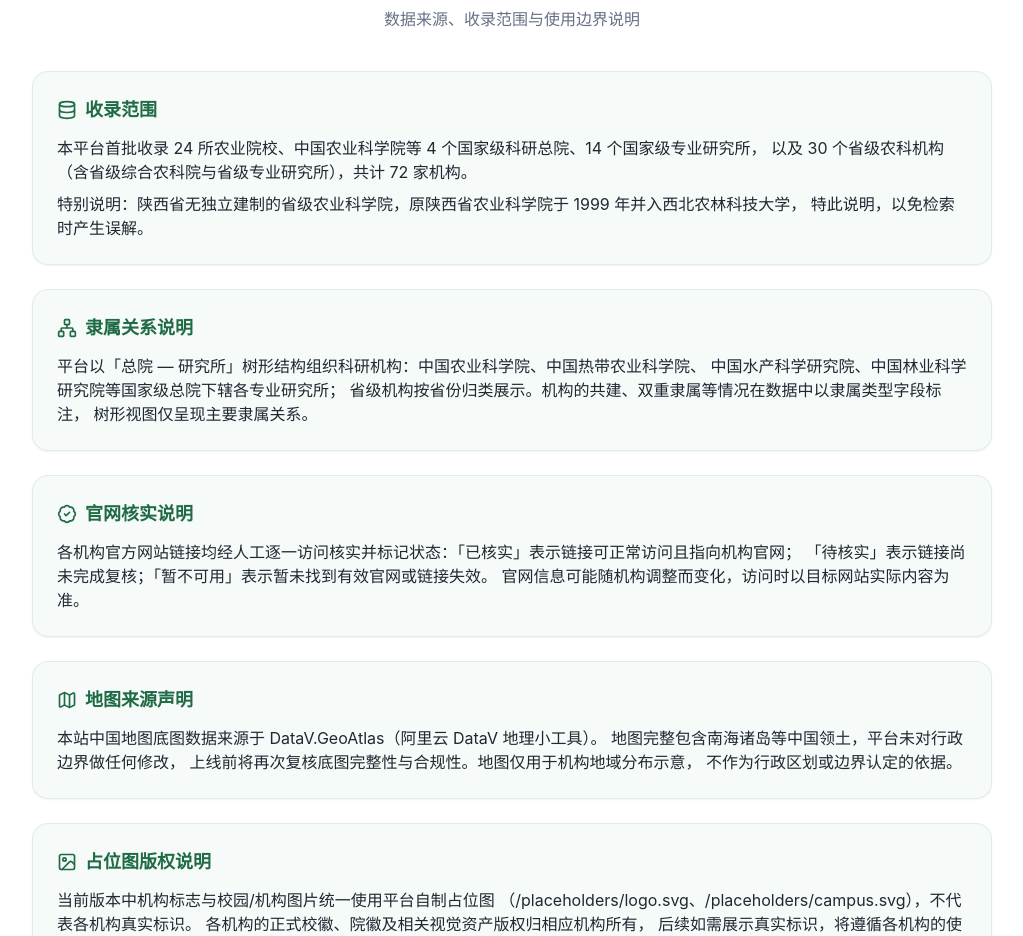
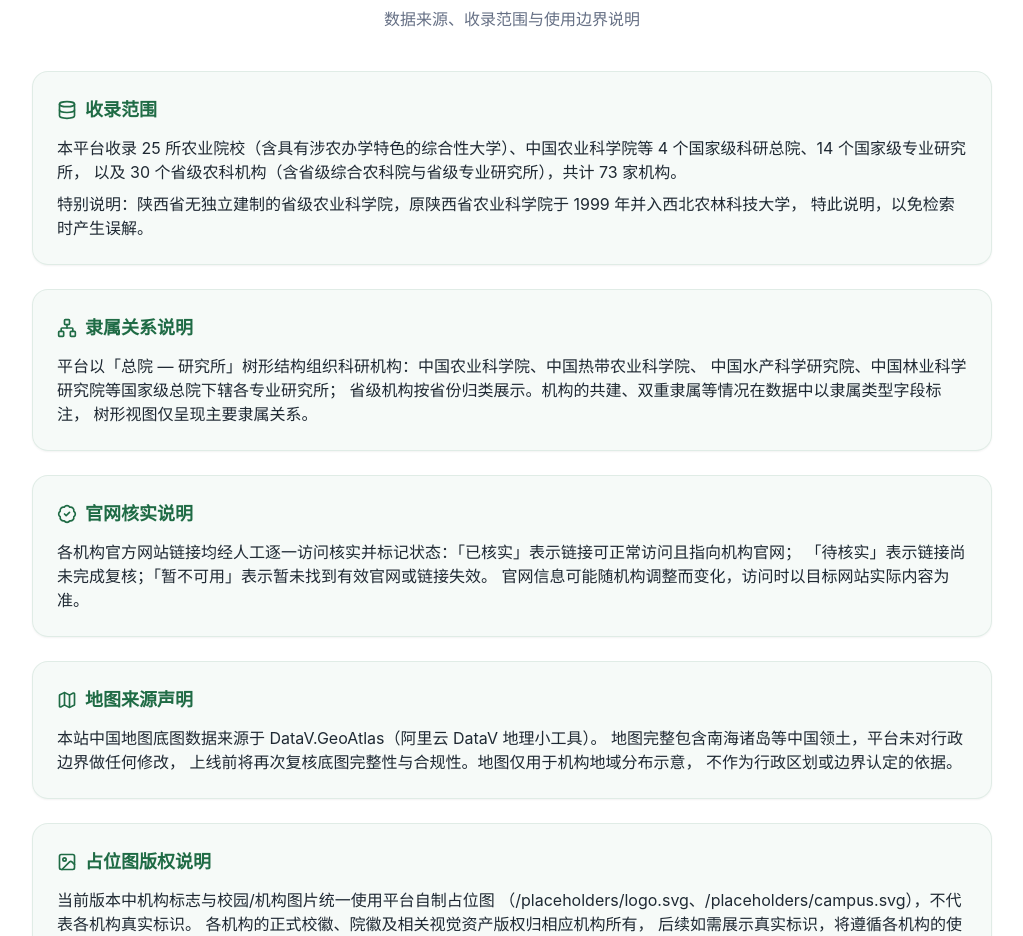
Before and after one commit to skychueung/china-agri-map, a React (Vite) app: page / in a window 1280 px wide. Shown: the part 8440-9376 px from the top of the page, without its empty margins (128-1151 px from the left). Built offline with nearby package versions, Linux system fonts and the light colour scheme.

Commit message:
data: add Jilin University; docs: update counts & verification table

```diff
--- a/src/components/AboutSection.tsx
+++ b/src/components/AboutSection.tsx
@@ -29,8 +29,8 @@ export default function AboutSection() {
               收录范围
             </h3>
             <p className="mt-3 text-sm leading-relaxed text-agri-text sm:text-base">
-              本平台首批收录 24 所农业院校、中国农业科学院等 4 个国家级科研总院、14 个国家级专业研究所，
-              以及 30 个省级农科机构（含省级综合农科院与省级专业研究所），共计 72 家机构。
+              本平台收录 25 所农业院校（含具有涉农办学特色的综合性大学）、中国农业科学院等 4 个国家级科研总院、14 个国家级专业研究所，
+              以及 30 个省级农科机构（含省级综合农科院与省级专业研究所），共计 73 家机构。
             </p>
             <p className="mt-2 text-sm leading-relaxed text-agri-text sm:text-base">
               特别说明：陕西省无独立建制的省级农业科学院，原陕西省农业科学院于 1999 年并入西北农林科技大学，
```
